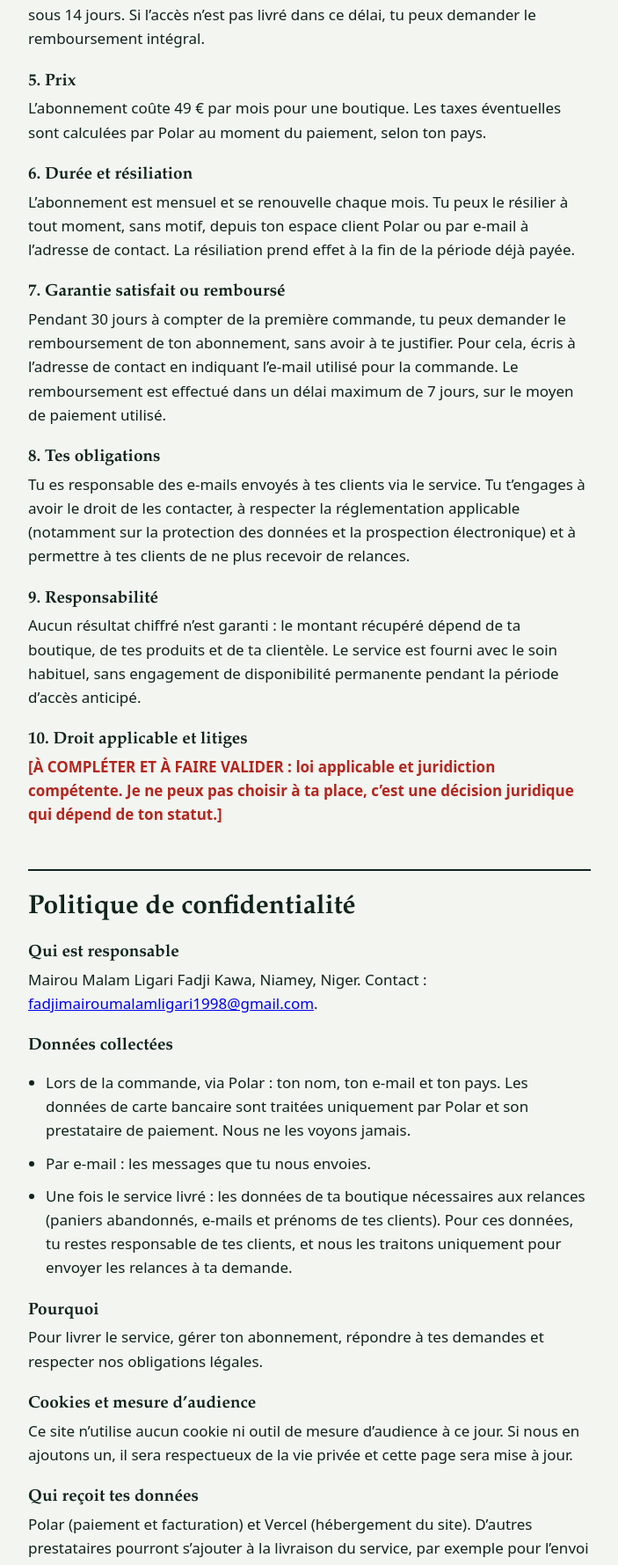
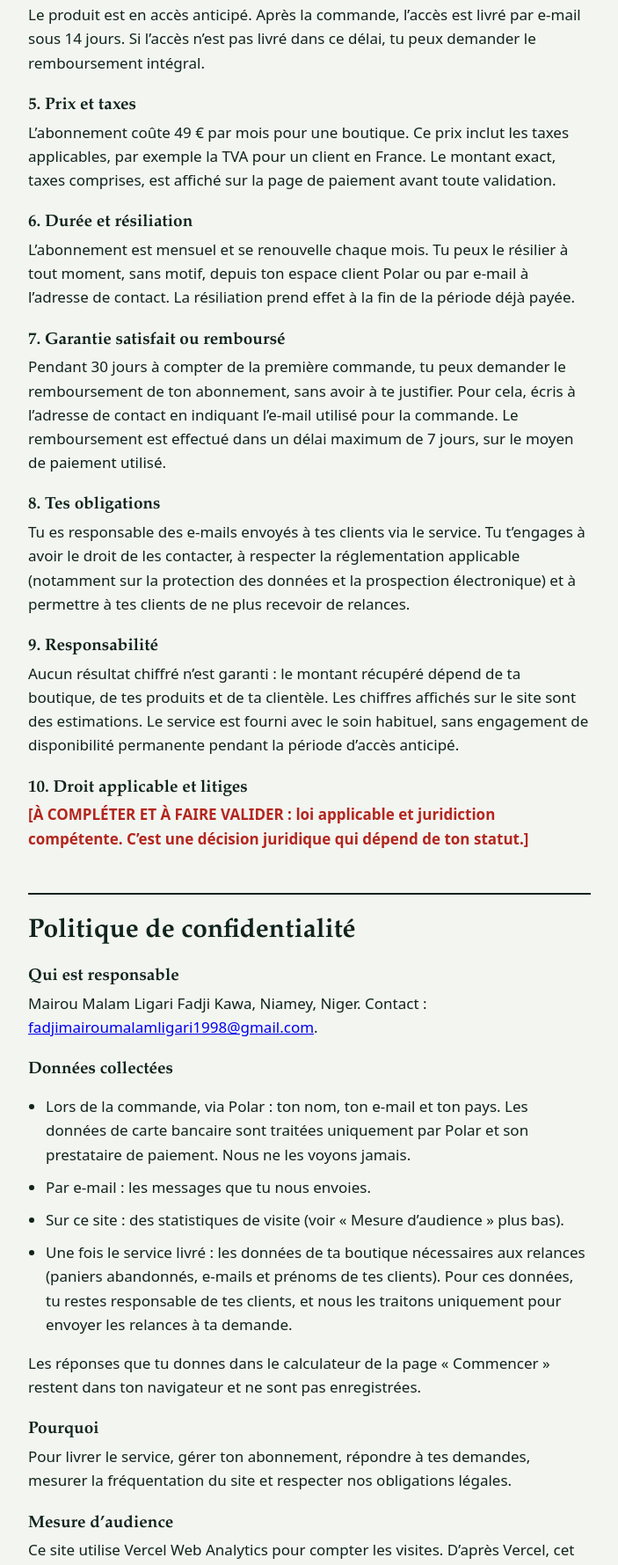
Before and after one commit to rhm29dg2mp-sys/Panier-Perdu, a plain HTML site: page legal.html in a window 1280 px wide. Shown: the part 1653-3432 px from the top of the page at 88% size, without its empty margins (288-991 px from the left). Drawn offline with Linux system fonts and the light colour scheme.

Commit message:
Update legal.html

```diff
--- a/legal.html
+++ b/legal.html
@@ -49,19 +49,19 @@ a:focus-visible{outline:3px solid var(--ink);outline-offset:3px}
 <h3>Hébergeur</h3>
 <p>Vercel Inc., 440 N Barranca Ave #4133, Covina, CA 91723, États-Unis. <span class="todo">[À VÉRIFIER sur vercel.com/legal avant la mise en production.]</span></p>
 <h3>Paiement</h3>
-<p>Les paiements sont traités par Polar, qui agit comme revendeur officiel (« Merchant of Record »). <span class="todo">[À COMPLÉTER : nom légal et adresse de la société Polar, à copier depuis les conditions de Polar.]</span></p>
+<p>Les paiements sont traités par Polar Software, Inc., qui agit comme revendeur officiel (« Merchant of Record »). <span class="todo">[À COMPLÉTER : adresse de Polar Software, Inc., à copier depuis ses conditions : polar.sh/legal.]</span></p>
 
 <h2 id="cgv">Conditions générales de vente</h2>
 <h3>1. Objet</h3>
 <p>Ces conditions régissent la vente de l’abonnement Panier Perdu, un service en ligne de relance de paniers abandonnés destiné aux boutiques en ligne.</p>
 <h3>2. Vendeur et paiement</h3>
-<p>Le service est édité par la personne indiquée dans les mentions légales. La vente est réalisée par Polar, revendeur officiel, qui encaisse le paiement, émet la facture, calcule les taxes applicables et effectue les remboursements. Les conditions de Polar s’appliquent aussi à ta commande.</p>
+<p>Le service est édité par la personne indiquée dans les mentions légales. La vente est réalisée par Polar Software, Inc., revendeur officiel, qui encaisse le paiement, émet la facture, calcule les taxes applicables et effectue les remboursements. Les conditions d’achat de Polar s’appliquent aussi à ta commande.</p>
 <h3>3. Le service</h3>
 <p>Panier Perdu lit les paniers abandonnés d’une boutique connectée et envoie deux e-mails de relance, espacés et personnalisés, avec un code de réduction facultatif sur la seconde. Un compteur affiche en euros le chiffre d’affaires récupéré. Au lancement, la boutique doit fonctionner sous WooCommerce. Shopify est prévu ensuite.</p>
 <h3>4. Accès anticipé</h3>
 <p>Le produit est en accès anticipé. Après la commande, l’accès est livré par e-mail sous 14 jours. Si l’accès n’est pas livré dans ce délai, tu peux demander le remboursement intégral.</p>
-<h3>5. Prix</h3>
-<p>L’abonnement coûte 49 € par mois pour une boutique. Les taxes éventuelles sont calculées par Polar au moment du paiement, selon ton pays.</p>
+<h3>5. Prix et taxes</h3>
+<p>L’abonnement coûte 49 € par mois pour une boutique. Ce prix inclut les taxes applicables, par exemple la TVA pour un client en France. Le montant exact, taxes comprises, est affiché sur la page de paiement avant toute validation.</p>
 <h3>6. Durée et résiliation</h3>
 <p>L’abonnement est mensuel et se renouvelle chaque mois. Tu peux le résilier à tout moment, sans motif, depuis ton espace client Polar ou par e-mail à l’adresse de contact. La résiliation prend effet à la fin de la période déjà payée.</p>
 <h3>7. Garantie satisfait ou remboursé</h3>
@@ -69,9 +69,9 @@ a:focus-visible{outline:3px solid var(--ink);outline-offset:3px}
 <h3>8. Tes obligations</h3>
 <p>Tu es responsable des e-mails envoyés à tes clients via le service. Tu t’engages à avoir le droit de les contacter, à respecter la réglementation applicable (notamment sur la protection des données et la prospection électronique) et à permettre à tes clients de ne plus recevoir de relances.</p>
 <h3>9. Responsabilité</h3>
-<p>Aucun résultat chiffré n’est garanti : le montant récupéré dépend de ta boutique, de tes produits et de ta clientèle. Le service est fourni avec le soin habituel, sans engagement de disponibilité permanente pendant la période d’accès anticipé.</p>
+<p>Aucun résultat chiffré n’est garanti : le montant récupéré dépend de ta boutique, de tes produits et de ta clientèle. Les chiffres affichés sur le site sont des estimations. Le service est fourni avec le soin habituel, sans engagement de disponibilité permanente pendant la période d’accès anticipé.</p>
 <h3>10. Droit applicable et litiges</h3>
-<p><span class="todo">[À COMPLÉTER ET À FAIRE VALIDER : loi applicable et juridiction compétente. Je ne peux pas choisir à ta place, c’est une décision juridique qui dépend de ton statut.]</span></p>
+<p><span class="todo">[À COMPLÉTER ET À FAIRE VALIDER : loi applicable et juridiction compétente. C’est une décision juridique qui dépend de ton statut.]</span></p>
 
 <h2 id="confidentialite">Politique de confidentialité</h2>
 <h3>Qui est responsable</h3>
@@ -80,14 +80,16 @@ a:focus-visible{outline:3px solid var(--ink);outline-offset:3px}
 <ul>
 <li>Lors de la commande, via Polar : ton nom, ton e-mail et ton pays. Les données de carte bancaire sont traitées uniquement par Polar et son prestataire de paiement. Nous ne les voyons jamais.</li>
 <li>Par e-mail : les messages que tu nous envoies.</li>
+<li>Sur ce site : des statistiques de visite (voir « Mesure d’audience » plus bas).</li>
 <li>Une fois le service livré : les données de ta boutique nécessaires aux relances (paniers abandonnés, e-mails et prénoms de tes clients). Pour ces données, tu restes responsable de tes clients, et nous les traitons uniquement pour envoyer les relances à ta demande.</li>
 </ul>
+<p>Les réponses que tu donnes dans le calculateur de la page « Commencer » restent dans ton navigateur et ne sont pas enregistrées.</p>
 <h3>Pourquoi</h3>
-<p>Pour livrer le service, gérer ton abonnement, répondre à tes demandes et respecter nos obligations légales.</p>
-<h3>Cookies et mesure d’audience</h3>
-<p>Ce site n’utilise aucun cookie ni outil de mesure d’audience à ce jour. Si nous en ajoutons un, il sera respectueux de la vie privée et cette page sera mise à jour.</p>
+<p>Pour livrer le service, gérer ton abonnement, répondre à tes demandes, mesurer la fréquentation du site et respecter nos obligations légales.</p>
+<h3>Mesure d’audience</h3>
+<p>Ce site utilise Vercel Web Analytics pour compter les visites. D’après Vercel, cet outil fonctionne sans cookie et ne suit pas les visiteurs d’un site à l’autre. Il enregistre des informations techniques comme la page visitée, le pays et le type d’appareil. Nous l’utilisons uniquement pour savoir combien de visiteurs viennent sur le site.</p>
 <h3>Qui reçoit tes données</h3>
-<p>Polar (paiement et facturation) et Vercel (hébergement du site). D’autres prestataires pourront s’ajouter à la livraison du service, par exemple pour l’envoi des e-mails et le stockage des données. Certains sont situés hors de l’Union européenne, notamment aux États-Unis.</p>
+<p>Polar Software, Inc. (paiement et facturation) et Vercel Inc. (hébergement et mesure d’audience). D’autres prestataires pourront s’ajouter à la livraison du service, par exemple pour l’envoi des e-mails et le stockage des données. Certains sont situés hors de l’Union européenne, notamment aux États-Unis.</p>
 <h3>Durée de conservation</h3>
 <p>Pendant la durée de ton abonnement, puis le temps nécessaire pour respecter nos obligations légales et comptables. <span class="todo">[À PRÉCISER avant la mise en production.]</span></p>
 <h3>Tes droits</h3>
```
